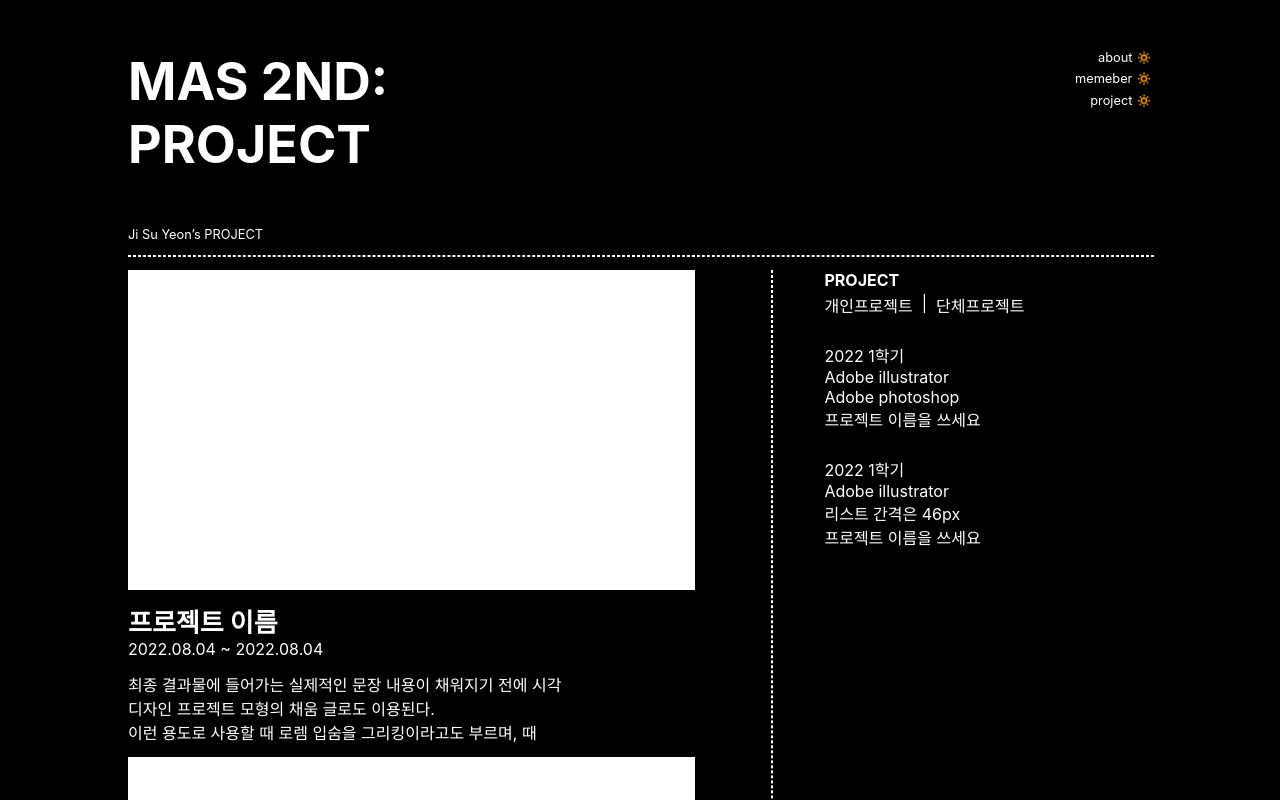
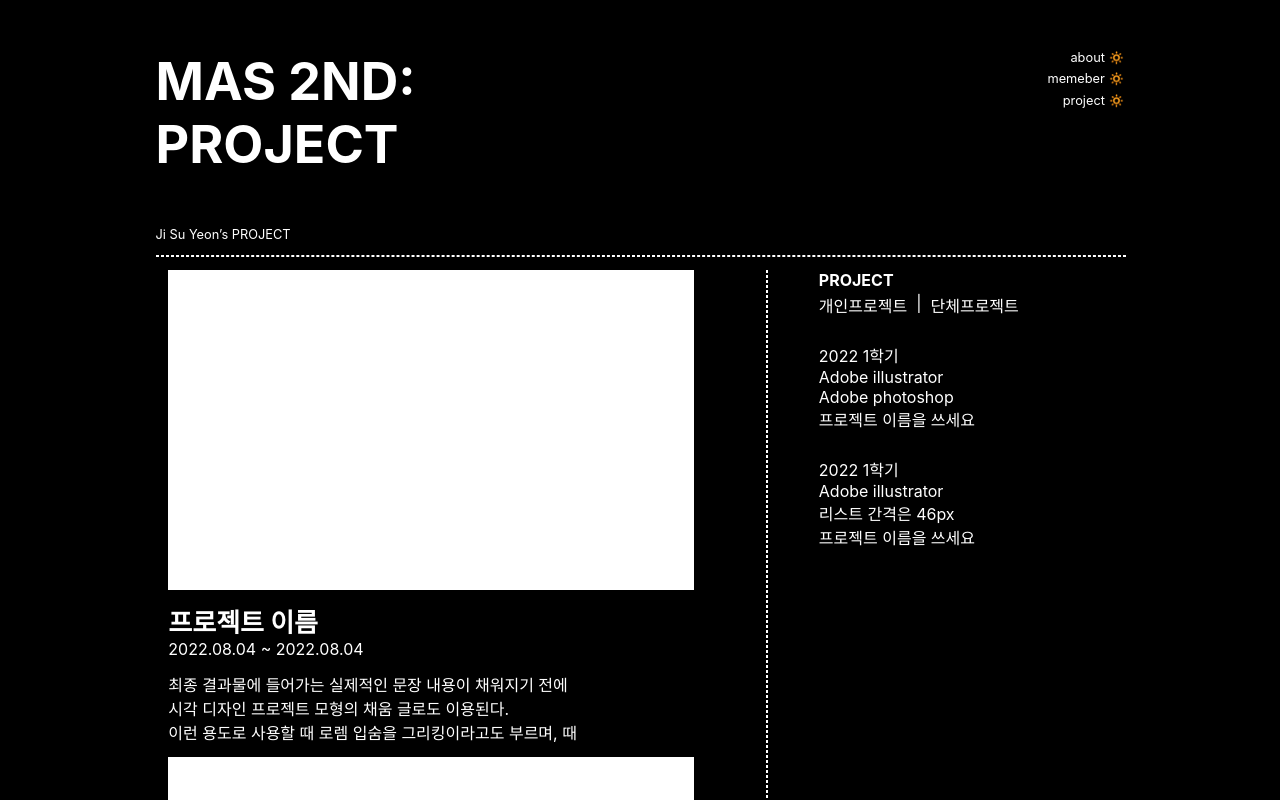
Before and after one commit to 5h6Sm/mas-web, a React (Create React App) app: page / in a window 1280 px wide. Shown: the top 800 px of the page. Built offline with nearby package versions, Linux system fonts and the light colour scheme.

Commit message:
화면 조정

```diff
--- a/src/index.css
+++ b/src/index.css
@@ -18,6 +18,9 @@ body {
   margin: 0;
   text-align: left;
 }
+*::-webkit-scrollbar {
+  display: none; /* Chrome, Safari, Opera*/
+}
 
 body{
   background-color: #000;
@@ -37,7 +40,7 @@ body{
   text-align: right;
 }
 .all_wrapper{
-  width:80%;
+  width:75.7%;
   height:max-content;
 }
 .top{
@@ -62,6 +65,7 @@ body{
 .project_pre{
   width: 70%;
   height:fit-content;
+  padding-left: 1vw;
 }
 .project_pic{
   width:90%;
```
Also changed, not shown: 1 other file (tests, documents, lock files or other folders).
